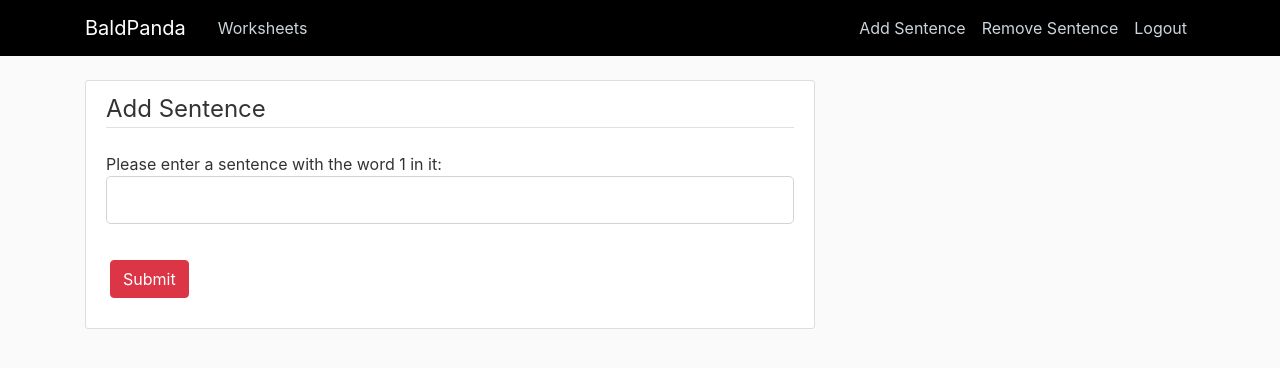
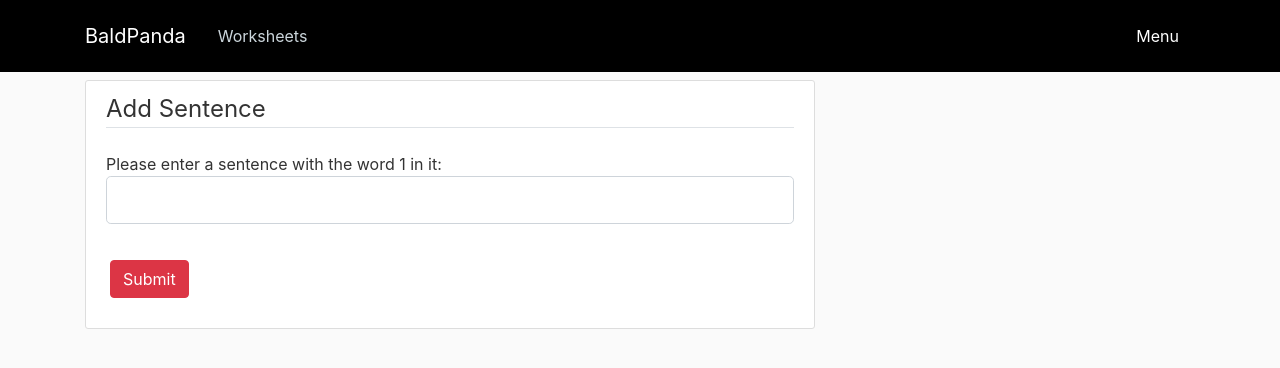
Before and after one commit to baldpanda/spellings, a Flask app: page /sentence/1 in a window 1280 px wide. Shown: the top 368 px of the page. Run offline with Flask 2, Linux system fonts and the light colour scheme; the visitor is signed in with stand-in values (Sample User, id 1); some libraries are stand-ins or nearby versions.

Commit message:
Adding dropdown to rhs of navbar when logged-in

```diff
--- a/spellings_website/app/baldpanda_site/static/main.css
+++ b/spellings_website/app/baldpanda_site/static/main.css
@@ -83,3 +83,46 @@ a.article-title:hover {
   padding: 30px 0;
   background-color: #006dcc;
 }
+
+.dropbtn {
+  color: white;
+  padding: 16px;
+  font-size: 16px;
+  border: none;
+  cursor: pointer;
+  background-color: inherit;
+  font-family: inherit; /* Important for vertical align on mobile phones */
+  margin: 0; /* Important for vertical align on mobile phones */
+}
+
+/* The container <div> - needed to position the dropdown content */
+.dropdown {
+  position: relative;
+  display: inline-block;
+}
+
+/* Dropdown content (hidden by default) */
+.dropdown-content {
+  display: none;
+  position: absolute;
+  background-color: #f9f9f9;
+  min-width: 160px;
+  box-shadow: 0px 8px 16px 0px rgba(0,0,0,0.2);
+  z-index: 1;
+}
+
+/* Links inside the dropdown */
+.dropdown-content a {
+  background-color: #000000;
+  float: none;
+  color: black;
+  padding: 12px 16px;
+  text-decoration: none;
+  display: block;
+  text-align: left;
+}
+
+/* Show the dropdown menu on hover */
+.dropdown:hover .dropdown-content {
+  display: block;
+}
--- a/spellings_website/app/baldpanda_site/templates/layout.html
+++ b/spellings_website/app/baldpanda_site/templates/layout.html
@@ -29,9 +29,14 @@
             <!-- Navbar Right Side -->
             <div class="navbar-nav">
               {% if current_user.is_authenticated %}
-              <a class="nav-item nav-link" href={{ url_for('worksheets.sentence_adder', words_to_add='default') }}>Add Sentence</a>
-              <a class="nav-item nav-link" href={{ url_for('worksheets.delete_sentence_page', words_to_add='default') }}>Remove Sentence</a>
-              <a class="nav-item nav-link" href={{ url_for('users.logout_page') }}>Logout</a>
+              <div class="dropdown">
+                <button class="dropbtn">Menu</button>
+                  <div class="dropdown-content">
+                    <a class="nav-item nav-link" href={{ url_for('worksheets.sentence_adder', words_to_add='default') }}>Add Sentence</a>
+                    <a class="nav-item nav-link" href={{ url_for('worksheets.delete_sentence_page', words_to_add='default') }}>Remove Sentence</a>
+                    <a class="nav-item nav-link" href={{ url_for('users.logout_page') }}>Logout</a>
+                  </div>
+              </div>
               {% else %}
                 <a class="nav-item nav-link" href={{ url_for('users.login_page') }}>Login</a>
                 <a class="nav-item nav-link" href={{ url_for('users.registration_page') }}>Register</a>
```
